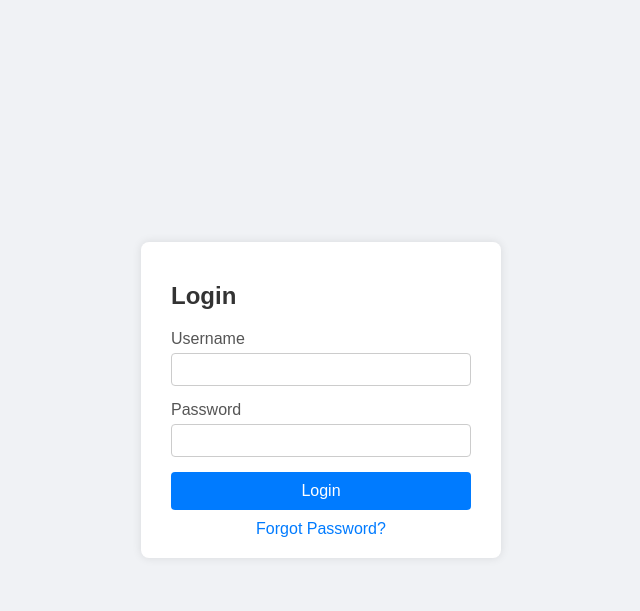
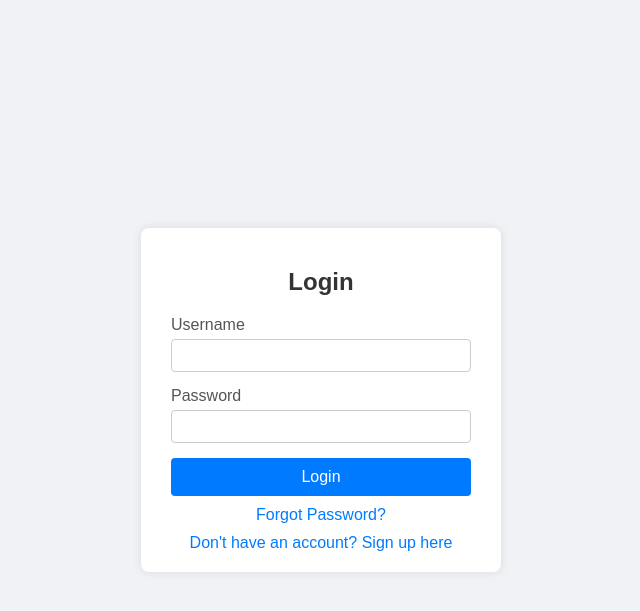
Before and after one commit to lakshya161019/ArtisticGallery, a Flask app: template templates/login.html in a window 1280 px wide. Shown: the top 611 px of the page, without its empty margins (319-959 px from the left). Run offline with Flask 3, Linux system fonts and the light colour scheme; the template is opened without the code that fills it, so the values that code supplies are empty.

Commit message:
linking login page with signup and forgot_password

```diff
--- a/templates/login.html
+++ b/templates/login.html
@@ -12,17 +12,23 @@
         <form action="/login" method="post" novalidate>
             <div class="input-group">
                 <label for="username">Username</label>
-                <input type="text" id="username" name="username" required minlength="8" maxlength="20">
+                <input type="text" id="username" name="username" required minlength="3" maxlength="20">
+                <small class="error-message" id="username-error"></small>
             </div>
             <div class="input-group">
                 <label for="password">Password</label>
-                <input type="password" id="password" name="password" required minlength="8" maxlength="20">
+                <input type="password" id="password" name="password" required minlength="6" maxlength="20">
+                <small class="error-message" id="password-error"></small>
             </div>
             <button type="submit">Login</button>
             <div class="forgot-password">
-                <a href="/forgot-password">Forgot Password?</a>
+                <a href="./forgot_password.html">Forgot Password?</a>
+            </div>
+            <div class="signup-link">
+                <a href="./signup.html">Don't have an account? Sign up here</a>
             </div>
         </form>
     </div>
+    <script src="login_script.js"></script>
 </body>
 </html>
--- a/templates/login_style.css
+++ b/templates/login_style.css
@@ -14,6 +14,7 @@ body {
     border-radius: 8px;
     box-shadow: 0 0 10px rgba(0, 0, 0, 0.1);
     width: 300px;
+    text-align: center;
 }
 
 .login-container h2 {
@@ -23,6 +24,7 @@ body {
 
 .input-group {
     margin-bottom: 15px;
+    text-align: left;
 }
 
 .input-group label {
@@ -56,14 +58,25 @@ button:hover {
 
 .forgot-password {
     margin-top: 10px;
-    text-align: center;
 }
 
-.forgot-password a {
+.forgot-password a,
+.signup-link a {
     color: #007bff;
     text-decoration: none;
 }
 
-.forgot-password a:hover {
+.forgot-password a:hover,
+.signup-link a:hover {
     text-decoration: underline;
 }
+
+.signup-link {
+    margin-top: 10px;
+}
+
+.error-message {
+    color: red;
+    font-size: 0.875em;
+    margin-top: 5px;
+}
```
Also changed, not shown: templates/login_script.js (added, +46 -0 lines).
